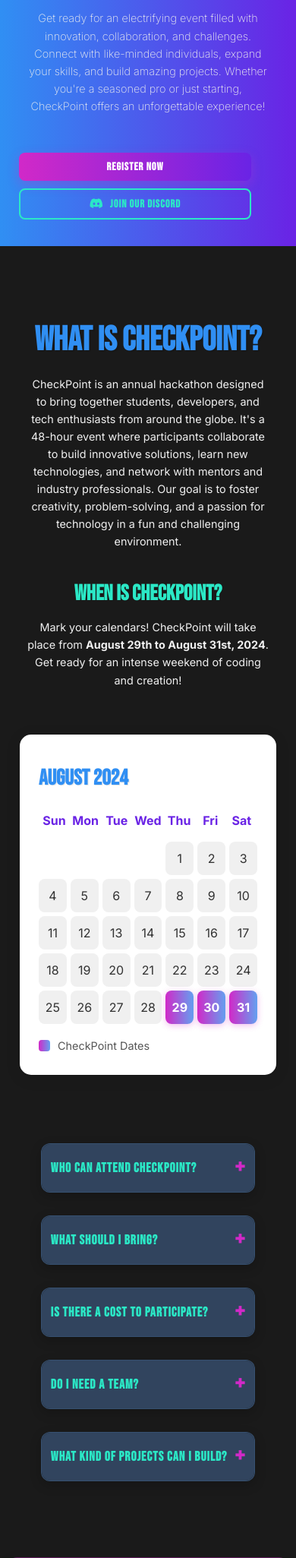
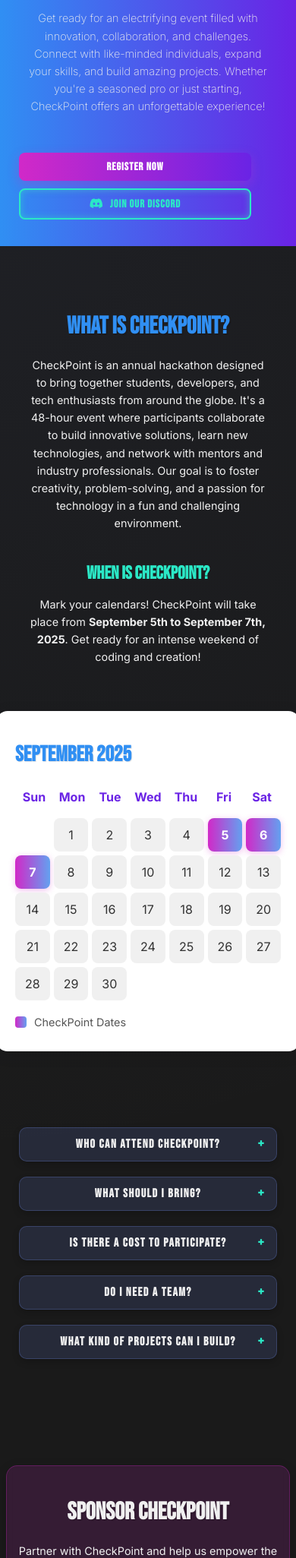
Before and after one commit to aya-aladdin/checkpoint, a Flask app: page / in a window 390 px wide. Shown: the part 360-2411 px from the top of the page at 76% size. Run offline with Flask 3, Linux system fonts and the light colour scheme.

Commit message:
added file for sponsor, fixed calender date, fixed faq problem (might fix one more thing there), looking great

```diff
--- a/static/script.js
+++ b/static/script.js
@@ -4,14 +4,14 @@
     const prevMonthBtn = document.getElementById('prevMonth');
     const nextMonthBtn = document.getElementById('nextMonth');
 
-    let currentYear = 2024;
-    let currentMonth = 7;
+    let currentYear = 2025;
+    let currentMonth = 8;
 
     const checkpointDates = {
-        month: 7,
-        year: 2024,
-        startDay: 29,
-        endDay: 31
+        month: 8,
+        year: 2025,
+        startDay: 5,
+        endDay: 7
     };
 
     function renderCalendar() {
@@ -109,4 +109,21 @@
     }
 
     typeWriter();
+
+    const faqDetails = document.querySelectorAll('.faq-container details');
+
+    faqDetails.forEach(detail => {
+        const summary = detail.querySelector('summary');
+        const content = detail.querySelector('.faq-content');
+
+        summary.addEventListener('click', (event) => {
+            event.preventDefault();
+
+            if (detail.hasAttribute('open')) {
+                detail.removeAttribute('open');
+            } else {
+                detail.setAttribute('open', '');
+            }
+        });
+    });
 });
--- a/static/styles.css
+++ b/static/styles.css
@@ -8,8 +8,12 @@
   --accent-lightblue: #63a1f0;
   --accent-brightblue: #308ff3;
 
+  --accent-purple-rgb: 106, 35, 229;
+  --accent-blue-rgb: 110, 135, 232;
   --accent-pink-rgb: 209, 41, 200;
+  --accent-green-rgb: 43, 232, 198;
   --accent-lightblue-rgb: 99, 161, 240;
+  --accent-brightblue-rgb: 48, 143, 243;
 
   --dark-background: #1a1a1a;
   --text-light: #f0f0f0;
@@ -35,7 +39,6 @@
   width: 100%;
   z-index: 1000;
   background: linear-gradient(to right, var(--accent-brightblue), var(--accent-purple));
-  box-shadow: none;
   transition: background 0.5s ease;
 }
 
@@ -261,7 +264,6 @@
   pointer-events: none;
 }
 
-
 .about-event-section h2 {
   font-family: 'Bebas Neue', sans-serif;
   font-size: 3.5em;
@@ -322,95 +324,6 @@
   margin: 0 auto;
 }
 
-.faq-container {
-  max-width: 1000px;
-  margin: 60px auto 0 auto;
-  display: grid;
-  grid-template-columns: repeat(auto-fit, minmax(350px, 1fr));
-  gap: 30px;
-  padding: 0 20px;
-  z-index: 1;
-}
-
-.faq-container details {
-  margin-bottom: 0;
-  border: 1px solid rgba(var(--accent-lightblue-rgb), 0.3);
-  border-radius: 12px;
-  box-shadow: 0 5px 15px rgba(0, 0, 0, 0.2);
-  background-color: rgba(var(--accent-lightblue-rgb), 0.15);
-  overflow: hidden;
-  backdrop-filter: blur(5px);
-  color: var(--text-light);
-}
-
-.faq-container summary {
-  font-family: 'Bebas Neue', sans-serif;
-  font-size: 1.5em;
-  font-weight: 600;
-  padding: 20px;
-  cursor: pointer;
-  outline: none;
-  background-color: rgba(var(--accent-lightblue-rgb), 0.2);
-  color: var(--accent-green);
-  display: flex;
-  align-items: center;
-  justify-content: space-between;
-  border-radius: 12px;
-  transition: background-color 0.3s ease, color 0.3s ease;
-  letter-spacing: 1px;
-}
-
-.faq-container summary:hover {
-  background-color: rgba(var(--accent-brightblue-rgb), 0.3);
-  color: white;
-}
-
-.faq-container summary::-webkit-details-marker {
-  display: none;
-}
-
-.faq-container summary::after {
-  content: '\2B';
-  font-size: 1.8em;
-  font-weight: bold;
-  transition: transform 0.5s ease;
-  margin-left: 10px;
-  color: var(--accent-pink);
-}
-
-.faq-container details[open] summary::after {
-  content: '\2212';
-  transform: rotate(180deg);
-  color: var(--accent-pink);
-}
-
-.faq-container details[open] summary {
-  background-color: rgba(var(--accent-brightblue-rgb), 0.25);
-  color: white;
-  border-bottom-left-radius: 0;
-  border-bottom-right-radius: 0;
-}
-
-.faq-content {
-  max-height: 0;
-  overflow: hidden;
-  transition: max-height 1.0s ease-in-out, padding 1.0s ease-in-out;
-  padding: 0 20px;
-  background-color: rgba(var(--accent-lightblue-rgb), 0.1);
-  color: var(--text-light);
-}
-
-.faq-container details[open] .faq-content {
-  max-height: 1000px;
-  padding: 15px 20px 20px 20px;
-}
-
-.faq-container details p {
-  font-size: 1em;
-  line-height: 1.6;
-  color: var(--text-light);
-  margin: 0;
-}
 
 .content-section {
   background-color: var(--dark-background);
@@ -664,6 +577,11 @@
     .about-event-section h3, .content-section h3 {
         font-size: 1.8em;
     }
+
+    .about-event-section p {
+        font-size: 1em;
+    }
+
 }
 
 @media (max-width: 768px) {
@@ -731,21 +649,6 @@
 
   .about-event-section p {
     font-size: 1em;
-  }
-
-  .faq-container {
-    margin-top: 40px;
-    padding: 0 10px;
-    grid-template-columns: 1fr;
-  }
-
-  .faq-container summary {
-    font-size: 1.2em;
-    padding: 15px;
-  }
-
-  .faq-container details p {
-    padding: 10px 15px;
   }
 
   .contact-section {
@@ -880,20 +783,6 @@
     font-size: 0.9em;
   }
 
-  .faq-container {
-    margin-top: 30px;
-    padding: 0 5px;
-  }
-
-  .faq-container summary {
-    font-size: 1.1em;
-    padding: 12px;
-  }
-
-  .faq-container details p {
-    padding: 8px 12px;
-  }
-
   .content-section {
     padding: 40px 15px;
   }
@@ -965,17 +854,6 @@
     padding: 8px 15px;
     font-size: 0.85em;
   }
-}
-
-.about-content-wrapper {
-  display: flex;
-  flex-direction: row;
-  justify-content: center;
-  align-items: flex-start;
-  gap: 40px;
-  max-width: 1200px;
-  width: 100%;
-  margin-bottom: 60px;
 }
 
 .calendar-container {
@@ -1101,36 +979,167 @@
     border: none;
 }
 
-@media (max-width: 992px) {
-    .about-content-wrapper {
-        flex-direction: column;
-        align-items: center;
-        gap: 40px;
-    }
-
-    .about-left {
-        padding-left: 20px;
-        align-items: center;
-        text-align: center;
-    }
-
-    .about-left p {
-        margin: 0 auto;
-    }
-
-    .calendar-container {
-        width: 80%;
-        max-width: 350px;
-    }
-
-    .about-event-section h2, .content-section h2, .contact-info h2 {
-        font-size: 2.8em;
-    }
-
-    .about-event-section h3, .content-section h3 {
-        font-size: 1.8em;
-    }
-}
 .content-section .button-container {
   justify-content: center;
 }
+
+/* start of faq!! */
+
+.faq-container {
+    width: 100%;
+    max-width: 1000px;
+    margin: 40px auto;
+    padding: 0 20px;
+    box-sizing: border-box;
+    display: grid;
+    grid-template-columns: 1fr;
+    gap: 20px;
+}
+
+.faq-column {
+    flex: 1;
+    display: flex;
+    flex-direction: column;
+    gap: 20px;
+    min-width: 350px;
+}
+
+details {
+    background-color: rgba(var(--accent-blue-rgb), 0.1);
+    border: 1px solid rgba(var(--accent-blue-rgb), 0.3);
+    border-radius: 10px;
+    overflow: hidden;
+    transition: all 0.3s ease-in-out;
+    box-shadow: 0 4px 10px rgba(0, 0, 0, 0.2);
+    font-family: 'Inter', sans-serif;
+    margin-bottom: 0;
+}
+
+details[open] {
+    background-color: rgba(var(--accent-purple-rgb), 0.15);
+    border-color: var(--accent-purple);
+    box-shadow: 0 6px 15px rgba(var(--accent-purple-rgb), 0.3);
+}
+
+summary {
+    display: block;
+    padding: 20px 60px 20px 25px; /* Increased right padding further to prevent overlap */
+    font-weight: 700;
+    cursor: pointer;
+    outline: none;
+    color: var(--text-light);
+    font-size: 1.15em;
+    position: relative;
+    user-select: none;
+    transition: background-color 0.3s ease;
+    font-family: 'Bebas Neue', sans-serif;
+    text-transform: uppercase;
+    letter-spacing: 1.5px;
+    background: rgba(var(--accent-blue-rgb), 0.05);
+}
+
+summary:hover {
+    background-color: rgba(var(--accent-blue-rgb), 0.15);
+}
+
+summary::-webkit-details-marker {
+    display: none;
+}
+
+summary::after {
+    content: '+';
+    position: absolute;
+    right: 25px; /* Adjusted position to maintain clear space */
+    top: 50%;
+    transform: translateY(-50%);
+    font-size: 1.5em;
+    color: var(--accent-green);
+    transition: transform 0.3s ease;
+}
+
+details[open] summary::after {
+    content: '-';
+    transform: translateY(-50%) rotate(0deg);
+    color: var(--accent-pink);
+}
+
+.faq-content {
+    padding: 15px 25px 20px 25px;
+    border-top: 1px solid rgba(var(--accent-purple-rgb), 0.2);
+    color: var(--text-light);
+    font-size: 1em;
+    line-height: 1.7;
+    animation: fadein 0.4s ease-out;
+}
+
+.faq-content p {
+    margin: 0;
+    color: var(--text-light);
+    font-family: 'Inter', sans-serif;
+    font-weight: 200;
+}
+
+@keyframes fadein {
+    from { opacity: 0; transform: translateY(-10px); }
+    to { opacity: 1; transform: translateY(0); }
+}
+
+@media (min-width: 769px) {
+    .faq-container {
+        grid-template-columns: repeat(2, 1fr);
+        align-items: start; /* Added to prevent items from stretching vertically */
+    }
+}
+
+@media (max-width: 768px) {
+    .faq-container {
+        padding: 0 15px;
+    }
+
+    .faq-column {
+        flex: none;
+        width: 100%;
+        min-width: unset;
+        margin-bottom: 20px;
+    }
+
+    .faq-column:last-child {
+        margin-bottom: 0;
+    }
+
+    summary {
+        padding: 15px 20px;
+        font-size: 1.05em;
+    }
+
+    summary::after {
+        right: 20px;
+        font-size: 1.3em;
+    }
+
+    .faq-content {
+        padding: 10px 20px 15px 20px;
+        font-size: 0.95em;
+    }
+}
+
+@media (max-width: 480px) {
+    .faq-container {
+        padding: 0 10px;
+    }
+
+    summary {
+        padding: 12px 15px;
+        font-size: 1em;
+    }
+
+    summary::after {
+        right: 15px;
+        font-size: 1.2em;
+    }
+
+    .faq-content {
+        padding: 8px 15px 12px 15px;
+        font-size: 0.9em;
+    }
+}
--- a/templates/home.html
+++ b/templates/home.html
@@ -44,10 +44,9 @@
             <p>CheckPoint is an annual hackathon designed to bring together students, developers, and tech enthusiasts from around the globe. It's a 48-hour event where participants collaborate to build innovative solutions, learn new technologies, and network with mentors and industry professionals. Our goal is to foster creativity, problem-solving, and a passion for technology in a fun and challenging environment.</p>
 
             <h3>When is CheckPoint?</h3>
-            <p>Mark your calendars! CheckPoint will take place from <strong>August 29th to August 31st, 2024</strong>. Get ready for an intense weekend of coding and creation!</p>
+           <p>Mark your calendars! CheckPoint will take place from <strong>September 5th to September 7th, 2025</strong>. Get ready for an intense weekend of coding and creation!</p>
         </section>
 
-        <!-- New Calendar Section -->
         <div class="calendar-container">
             <div class="calendar-header">
                 <button id="prevMonth" class="calendar-nav-button">&lt;</button>
@@ -147,7 +146,7 @@
     </div>
     <p style="margin-top: 40px; max-width: 800px;">Ready to make an impact? Download our sponsorship package for more details on tiers and benefits, or contact us directly to discuss a custom partnership!</p>
     <div class="button-container">
-        <button class="action-button">Download Sponsorship Package</button>
+        <a href="/static/Checkpoint-2025-Prospectus.pdf" download class="action-button">Download Sponsorship Package</a>
     </div>
   </section>
 
```
Also changed, not shown: requirements.txt (deleted, +0 -10 lines), static/style.css (deleted, +0 -133 lines), templates/contact.html (deleted, +0 -68 lines), templates/sponsor.html (deleted, +0 -57 lines), static/bg.jpg (deleted), vercel.json (deleted), 2 other files.
